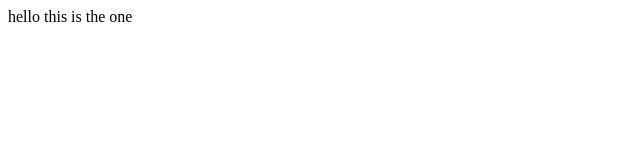
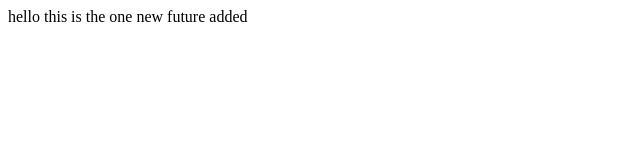
Before and after one commit to DevSaheerHost/datewithgits-sample, a plain HTML site: page index.html in a window 1280 px wide. Shown: the whole page, without its empty margins (0-640 px from the left). Drawn offline with Linux system fonts and the light colour scheme.

Commit message:
feature added to index.thml

```diff
--- a/index.html
+++ b/index.html
@@ -7,6 +7,8 @@
 </head>
 <body>
     hello this is the one
+
+    new future added
     <script src="./script.js"></script>
 </body>
 </html>
```
